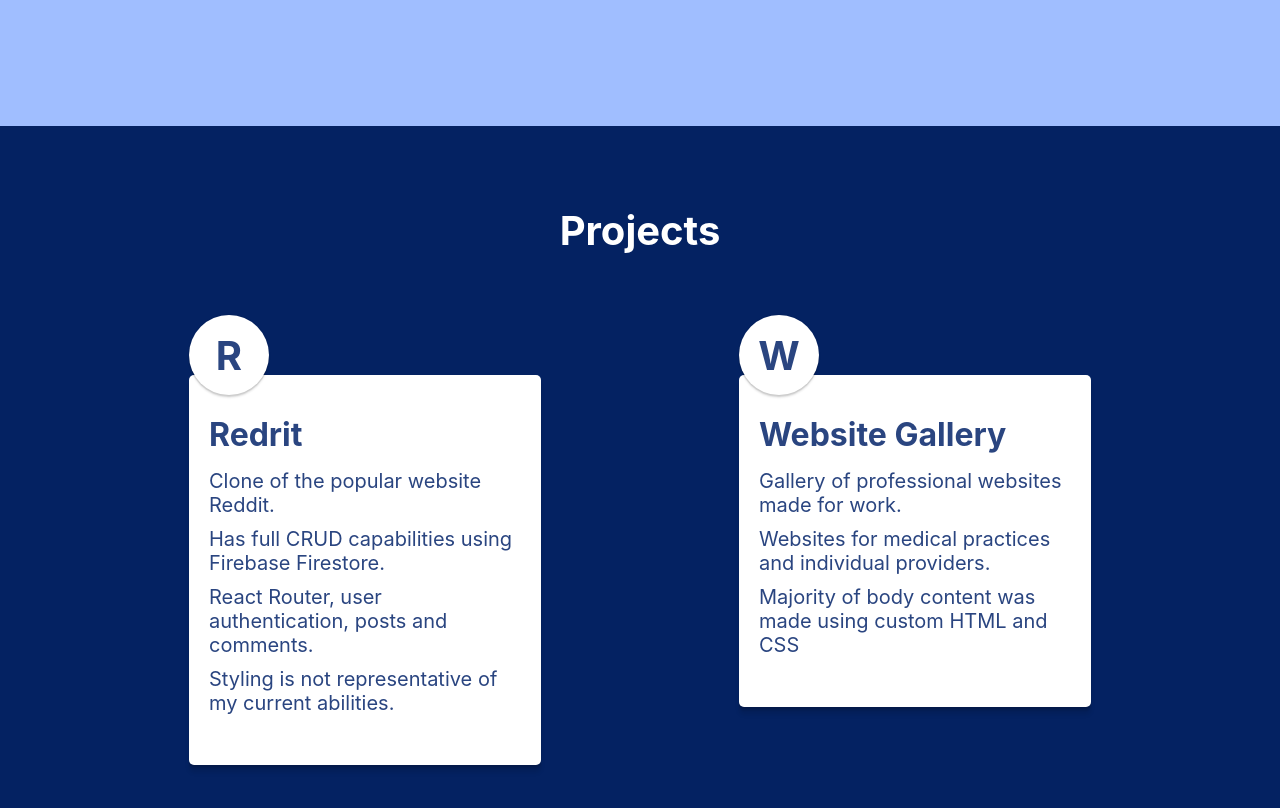
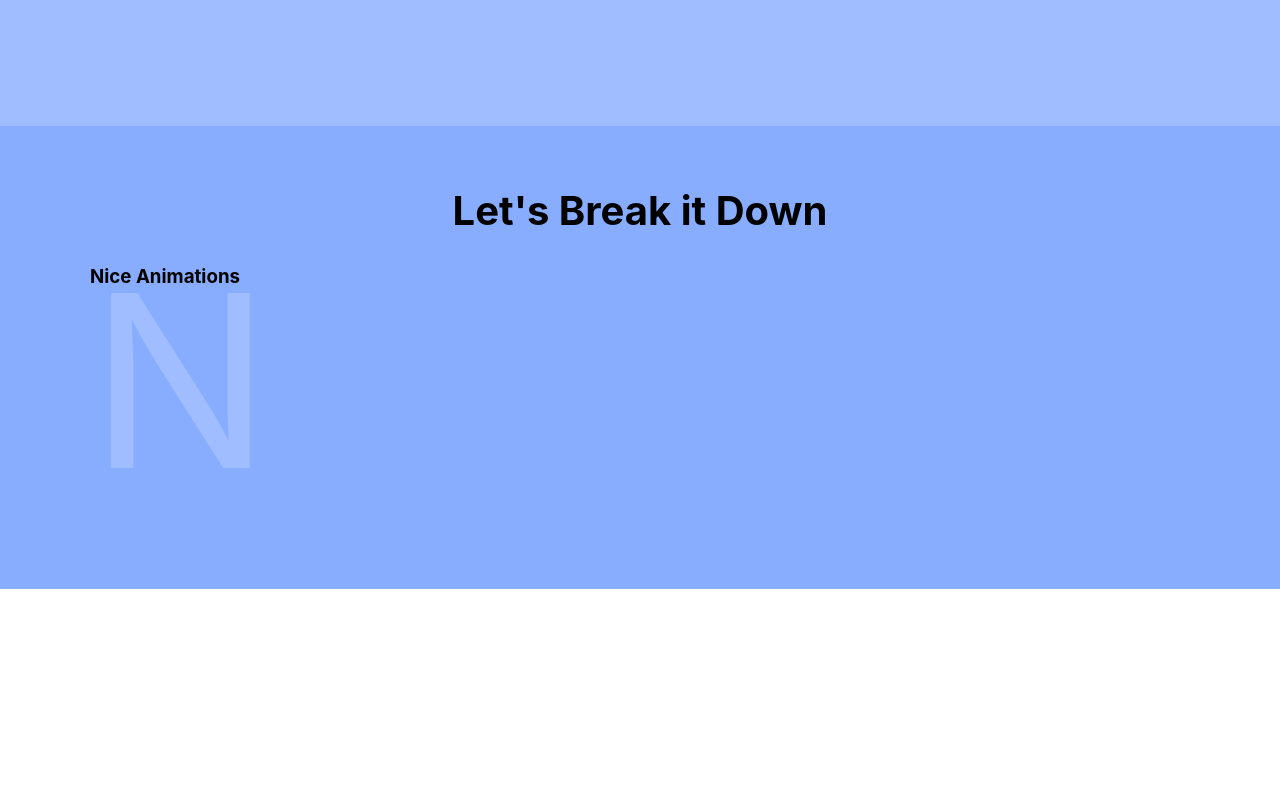
Before and after one commit to leavemydogalone/Portfolio, a React (Create React App) app: page / in a window 1280 px wide. Shown: the part 524-1332 px from the top of the page. After the commit the page ends 1113 px from the top, so only its background shows below. Built offline with nearby package versions, Linux system fonts and the light colour scheme.

Commit message:
added sass and doing new style for projects

```diff
--- a/package.json
+++ b/package.json
@@ -9,6 +9,7 @@
     "react": "^17.0.2",
     "react-dom": "^17.0.2",
     "react-scripts": "4.0.3",
+    "sass": "^1.49.7",
     "web-vitals": "^1.1.2"
   },
   "scripts": {
--- a/src/Projects.css
+++ /dev/null
@@ -1,86 +0,0 @@
-.projects {
-  background: #042262;
-}
-.projects .small-title {
-  text-align: center;
-  color: white;
-}
-.projects .cards-container {
-  padding: 60px 0 30px;
-}
-
-.project {
-  position: relative;
-  transition: all 0.4s ease-in-out;
-  transform-style: preserve-3d;
-}
-
-.project:hover {
-  transform: translateY(-6px);
-}
-
-.project:hover .project-inner {
-  box-shadow: 0 2px 1px rgba(0, 0, 0, 0.09), 0 4px 2px rgba(0, 0, 0, 0.09),
-    0 8px 4px rgba(0, 0, 0, 0.09), 0 9px 5px rgba(0, 0, 0, 0.09);
-}
-
-.project .icon {
-  width: fit-content;
-  display: flex;
-  justify-content: space-evenly;
-  align-items: center;
-  height: 80px;
-  width: 80px;
-  margin-bottom: -20px;
-  border-radius: 50%;
-  box-shadow: 0 0 1px 1px rgba(0, 0, 0, 0.05), 0 2px 1px rgba(0, 0, 0, 0.09),
-    0 3px 2px rgba(0, 0, 0, 0.09);
-  z-index: 5;
-  position: relative;
-  background: white;
-  color: #2a4580;
-  font-size: 40px;
-  font-weight: bold;
-}
-
-.project-inner {
-  padding: 40px 20px;
-  box-shadow: 0 2px 1px rgba(0, 0, 0, 0.09), 0 4px 2px rgba(0, 0, 0, 0.09),
-    0 8px 4px rgba(0, 0, 0, 0.09);
-  background: white;
-  border-radius: 5px;
-  color: #2a4580;
-
-  transition: all 0.3s ease;
-}
-.project-title {
-  margin-bottom: 15px;
-}
-
-.project-description .description-text {
-  margin-bottom: 10px;
-}
-
-.project .link {
-  font-size: 0px;
-  position: absolute;
-  height: 100%;
-  width: 100%;
-  left: 0;
-  top: 0;
-}
-
-.project .link:hover {
-  cursor: pointer;
-}
-
-@media screen and (min-width: 600px) {
-  .project {
-    width: 32%;
-  }
-
-  .projects .cards-container {
-    display: flex;
-    justify-content: space-around;
-  }
-}
--- a/src/Projects.js
+++ b/src/Projects.js
@@ -1,5 +1,5 @@
 import React from "react";
-import "./Projects.css";
+import "./Projects.scss";
 import Project from "./components/Project";
 import { projectObjectArray } from "./TextObjects/projectObjects";
 
@@ -19,10 +19,10 @@ export default function Projects() {
   return (
     <section className="projects">
       <div className="container">
-        <h2 className="small-title">Projects</h2>
-        <div className="cards-container">
-          {projectCards}
-          {console.log(projectCards)}
+        <h2 className="small-title">Let's Break it Down</h2>
+        <div className="project first">
+          <span className="big-letter">N </span>
+          <h3 className="section-title">Nice Animations</h3>
         </div>
       </div>
     </section>
--- /dev/null
+++ b/src/Projects.scss
@@ -0,0 +1,23 @@
+.projects {
+  background: #88adff;
+  padding: 60px 0 30px;
+  .small-title {
+    text-align: center;
+  }
+  .project {
+    position: relative;
+    height: 33vh;
+    padding: 30px 0;
+    .big-letter {
+      position: absolute;
+      top: 0;
+      left: 0;
+      font-size: 30vh;
+    }
+    &.first {
+      .big-letter {
+        color: #a0beff;
+      }
+    }
+  }
+}
```
Also changed, not shown: 1 other file (tests, documents, lock files or other folders).
